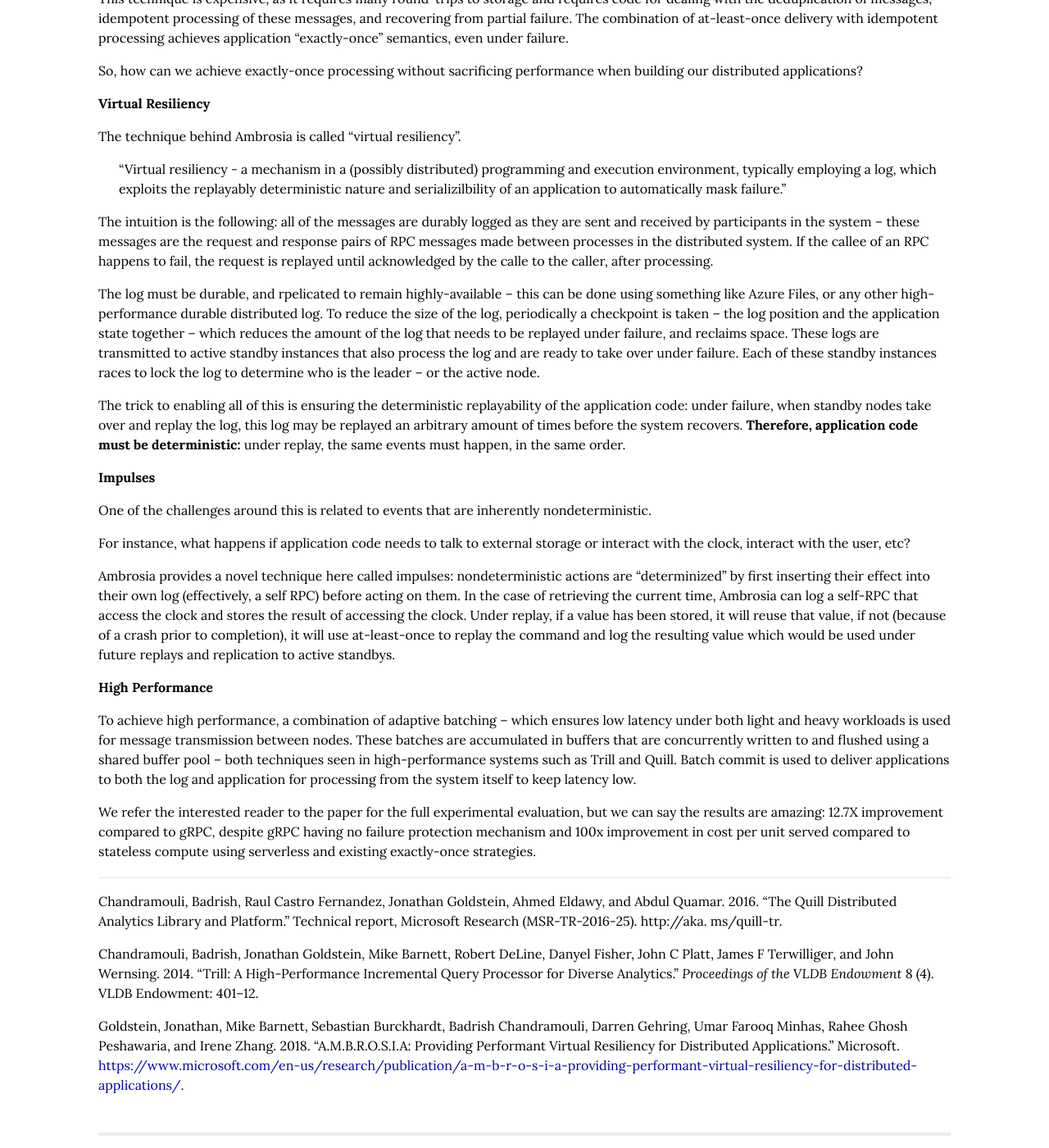
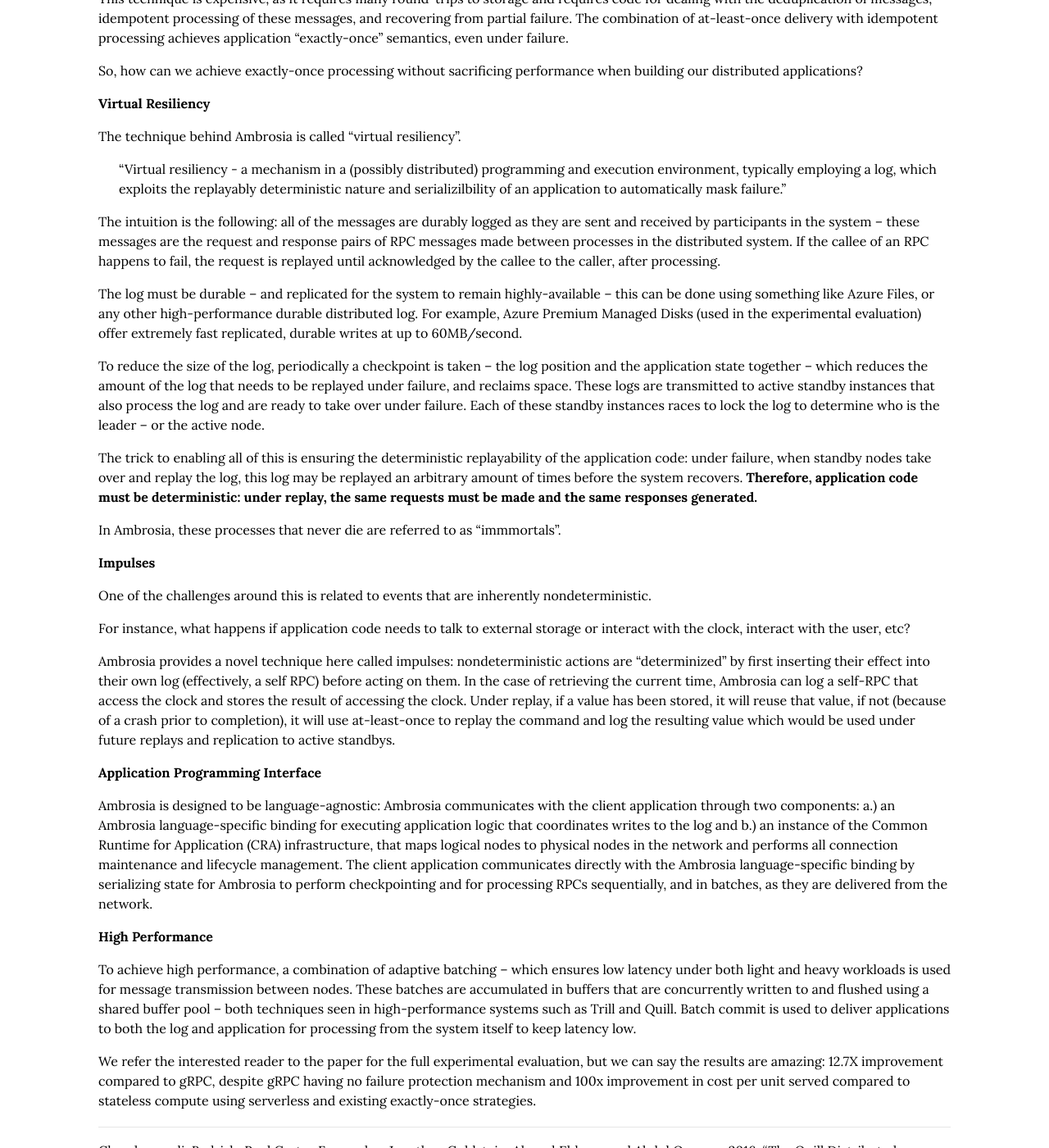
Before and after one commit to cmeiklejohn/cmeiklejohn.github.io, a Jekyll site: the page built from _posts/2018-12-15-ambrosia.markdown, in a window 1280 px wide and 1400 px high, scrolled down 1062 px. Shown: the whole window at 82% size. Built offline with Jekyll 4.4.1, drawn with Linux system fonts in a browser that asks for light colours.

```diff
--- a/_posts/2018-12-15-ambrosia.markdown
+++ b/_posts/2018-12-15-ambrosia.markdown
@@ -7,6 +7,7 @@
 ---
 
 _This is one post in a series about programming models and languages for distributed computing that I'm writing as part of my [history of distributed programming techniques](https://github.com/cmeiklejohn/PMLDC)._
+
 
 <h2 id="relevant-reading">Relevant Reading</h2>
 <ul>
@@ -36,14 +37,18 @@
 <blockquote>
 <p>“Virtual resiliency - a mechanism in a (possibly distributed) programming and execution environment, typically employing a log, which exploits the replayably deterministic nature and serializilbility of an application to automatically mask failure.”</p>
 </blockquote>
-<p>The intuition is the following: all of the messages are durably logged as they are sent and received by participants in the system – these messages are the request and response pairs of RPC messages made between processes in the distributed system. If the callee of an RPC happens to fail, the request is replayed until acknowledged by the calle to the caller, after processing.</p>
-<p>The log must be durable, and rpelicated to remain highly-available – this can be done using something like Azure Files, or any other high-performance durable distributed log. To reduce the size of the log, periodically a checkpoint is taken – the log position and the application state together – which reduces the amount of the log that needs to be replayed under failure, and reclaims space. These logs are transmitted to active standby instances that also process the log and are ready to take over under failure. Each of these standby instances races to lock the log to determine who is the leader – or the active node.</p>
-<p>The trick to enabling all of this is ensuring the deterministic replayability of the application code: under failure, when standby nodes take over and replay the log, this log may be replayed an arbitrary amount of times before the system recovers. <strong>Therefore, application code must be deterministic:</strong> under replay, the same events must happen, in the same order.</p>
+<p>The intuition is the following: all of the messages are durably logged as they are sent and received by participants in the system – these messages are the request and response pairs of RPC messages made between processes in the distributed system. If the callee of an RPC happens to fail, the request is replayed until acknowledged by the callee to the caller, after processing.</p>
+<p>The log must be durable – and replicated for the system to remain highly-available – this can be done using something like Azure Files, or any other high-performance durable distributed log. For example, Azure Premium Managed Disks (used in the experimental evaluation) offer extremely fast replicated, durable writes at up to 60MB/second.</p>
+<p>To reduce the size of the log, periodically a checkpoint is taken – the log position and the application state together – which reduces the amount of the log that needs to be replayed under failure, and reclaims space. These logs are transmitted to active standby instances that also process the log and are ready to take over under failure. Each of these standby instances races to lock the log to determine who is the leader – or the active node.</p>
+<p>The trick to enabling all of this is ensuring the deterministic replayability of the application code: under failure, when standby nodes take over and replay the log, this log may be replayed an arbitrary amount of times before the system recovers. <strong>Therefore, application code must be deterministic: under replay, the same requests must be made and the same responses generated.</strong></p>
+<p>In Ambrosia, these processes that never die are referred to as “immmortals”.</p>
 <h3 id="impulses">Impulses</h3>
 <p>One of the challenges around this is related to events that are inherently nondeterministic.</p>
 <p>For instance, what happens if application code needs to talk to external storage or interact with the clock, interact with the user, etc?</p>
 <p>Ambrosia provides a novel technique here called impulses: nondeterministic actions are “determinized” by first inserting their effect into their own log (effectively, a self RPC) before acting on them. In the case of retrieving the current time, Ambrosia can log a self-RPC that access the clock and stores the result of accessing the clock. Under replay, if a value has been stored, it will reuse that value, if not (because of a crash prior to completion), it will use at-least-once to replay the command and log the resulting value which would be used under future replays and replication to active standbys.</p>
-<h2 id="high-performance">High Performance</h2>
+<h3 id="application-programming-interface">Application Programming Interface</h3>
+<p>Ambrosia is designed to be language-agnostic: Ambrosia communicates with the client application through two components: a.) an Ambrosia language-specific binding for executing application logic that coordinates writes to the log and b.) an instance of the Common Runtime for Application (CRA) infrastructure, that maps logical nodes to physical nodes in the network and performs all connection maintenance and lifecycle management. The client application communicates directly with the Ambrosia language-specific binding by serializing state for Ambrosia to perform checkpointing and for processing RPCs sequentially, and in batches, as they are delivered from the network.</p>
+<h3 id="high-performance">High Performance</h3>
 <p>To achieve high performance, a combination of adaptive batching – which ensures low latency under both light and heavy workloads is used for message transmission between nodes. These batches are accumulated in buffers that are concurrently written to and flushed using a shared buffer pool – both techniques seen in high-performance systems such as Trill and Quill. Batch commit is used to deliver applications to both the log and application for processing from the system itself to keep latency low.</p>
 <p>We refer the interested reader to the paper for the full experimental evaluation, but we can say the results are amazing: 12.7X improvement compared to gRPC, despite gRPC having no failure protection mechanism and 100x improvement in cost per unit served compared to stateless compute using serverless and existing exactly-once strategies.</p>
 <div id="refs" class="references">
```
